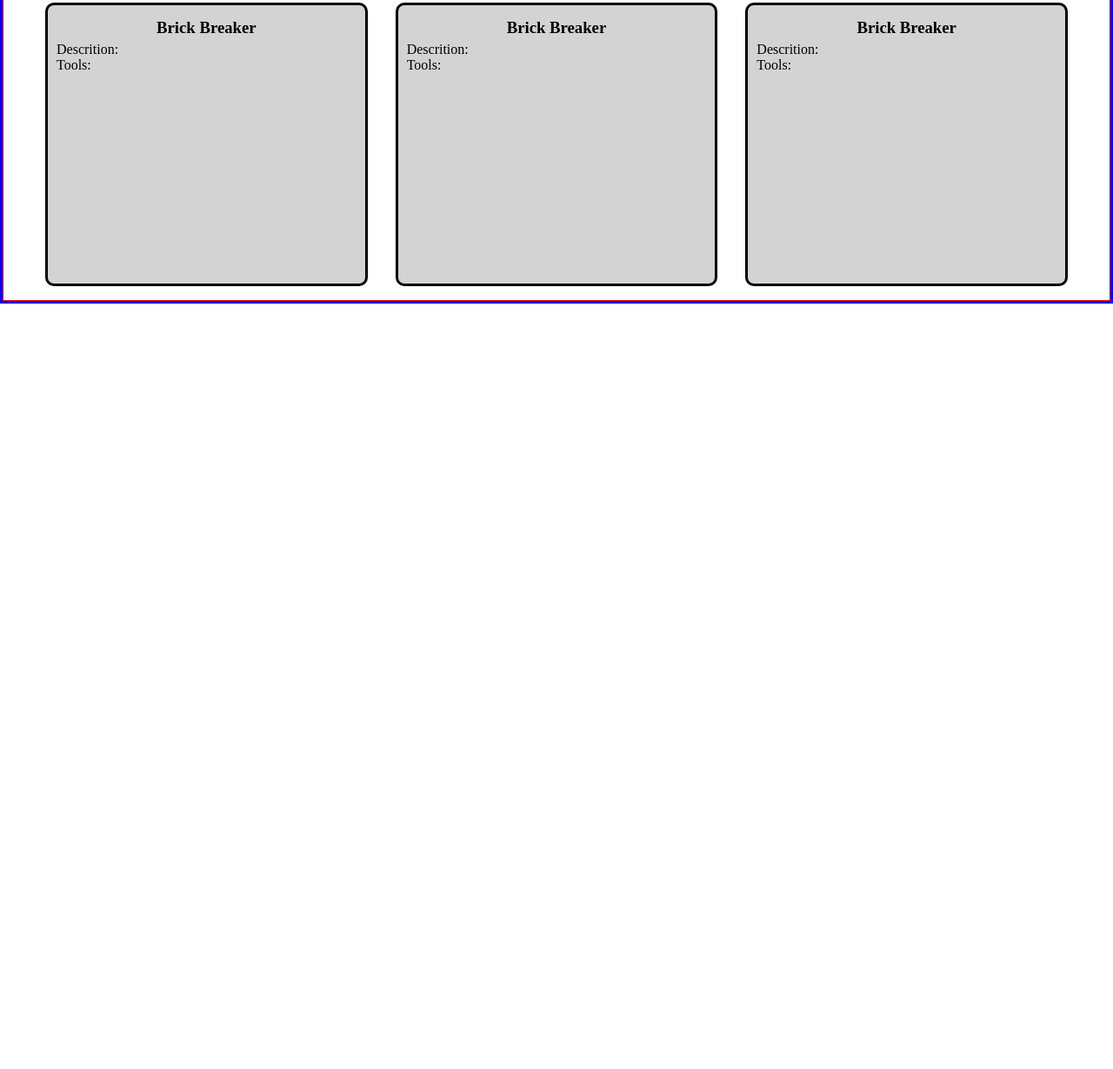
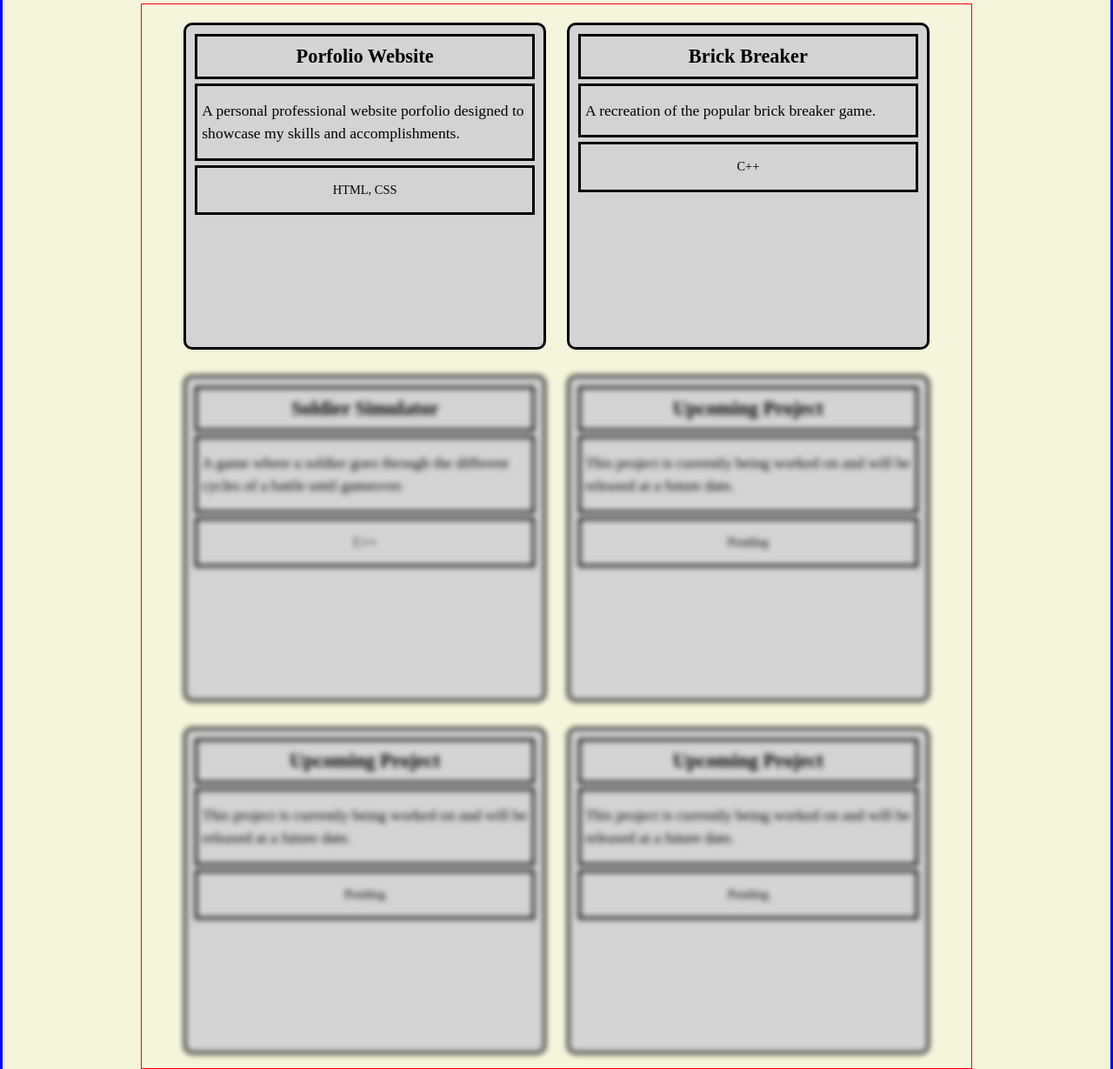
Before and after one commit to lentay-byte/lentay-byte.github.io, a plain HTML site: page index.html in a window 1280 px wide. Shown: the part 889-2118 px from the top of the page at 87% size. Before the commit the page ends 1238 px from the top, so only its background shows below. Drawn offline with Linux system fonts and the light colour scheme.

Commit message:
Updated Project Section
Improved the projects section in terms of project cards, positioning and responsiveness.
Also added more cards and blur effect for upcoming projects.

```diff
--- a/index.html
+++ b/index.html
@@ -57,19 +57,45 @@
             </h2>
             <div class = "card-holders">
                 <div class="p-card">
-                    <h3>Brick Breaker</h3>
-                    <p>Descrition: </p>
-                    <p>Tools:</p>
+                    <h3>Porfolio Website</h3>
+                    <p>A personal professional website porfolio designed to
+                        showcase my skills and accomplishments.
+                    </p>
+                    <p id="tools">HTML, CSS</p>
                 </div>
                 <div class="p-card">
                     <h3>Brick Breaker</h3>
-                    <p>Descrition: </p>
-                    <p>Tools:</p>
+                    <p>A recreation of the popular brick breaker game.</p>
+                    <p id="tools">C++</p>
                 </div>
-                <div class="p-card">
-                    <h3>Brick Breaker</h3>
-                    <p>Descrition: </p>
-                    <p>Tools:</p>
+                <div class="p-card pblur">
+                    <h3>Soldier Simulator</h3>
+                    <p>A game where a soldier goes through the different cycles of a battle
+                        until gameover.
+                    </p>
+                    <p id="tools">C++</p>
+
+                </div>
+                <div class="p-card pblur">
+                    <h3>Upcoming Project</h3>
+                    <p>This project is currently being worked on and will
+                        be released at a future date.
+                    </p>
+                    <p id="tools">Pending</p>
+                </div>
+                <div class="p-card pblur">
+                    <h3>Upcoming Project</h3>
+                    <p>This project is currently being worked on and will
+                        be released at a future date.
+                    </p>
+                    <p id="tools">Pending</p>
+                </div>
+                <div class="p-card pblur">
+                    <h3>Upcoming Project</h3>
+                    <p>This project is currently being worked on and will
+                        be released at a future date.
+                    </p>
+                    <p id="tools">Pending</p>
                 </div>
 
 
--- a/style.css
+++ b/style.css
@@ -105,7 +105,7 @@
     font-size: 1.1em;
     line-height: 1.5;
     text-align: justify;
-
+    overflow: hidden;
 
 }
 .skills-list {
@@ -126,6 +126,7 @@
     margin: 10px 0;
     background-color: white;
     border: solid 2px black;
+    border-radius: 5px;
 }
 
 .resume-btn:hover {
@@ -139,32 +140,18 @@
 }
 
 
-
-/*
-.about-cont {
-
-
-}
-
-.skills-cont {
-    background-color: white;
-    margin: 0 auto;
-    color: black;
-    padding: 5px;
-
-}
-*/
-
 /*------------- Projects Section -----------------------------*/
 
 .projects-cont {
     border: solid 3px blue;
     box-sizing: border-box;
     height: auto;
+    background-color: beige;
 }
 
 .projects-cont h2 {
-    margin: 2px auto;
+    font-size: 1.8em;
+    margin: 8px auto;
     border: solid 1px black;
     text-align: center;
 
@@ -173,23 +160,53 @@
 .card-holders {
     display: grid;
     box-sizing: border-box;
-    grid-gap: 2rem;
+    grid-gap: 1.5rem;
     border: solid 1px red;
     padding: 1rem 3rem;
-    grid-template-columns: repeat(auto-fill, minmax(20rem,.5fr));
+    grid-template-columns: repeat(auto-fill, minmax(17rem,1fr));
     height: fit-content;
+    width: 75%;
+    margin: auto;
 }
 
 .p-card {
     background-color: lightgray;
     padding: 10px;
-    min-height: 300px;
+    min-height: 350px;
     height: auto;
     border: solid 3px black;
     border-radius: 10px;
+    margin-top: 5px;
+}
+
+.p-card:hover {
+    margin-top: 0px;
+    background-color: rgb(249, 249, 249);
+    margin-bottom: 5px;
+
 }
 
 .p-card h3 {
+    font-size: 1.4em;
     text-align: center;
-    padding: 5px;
+    padding: 10px;
+    border: solid 3px black;
 }
+
+.p-card p {
+    padding: 15px 5px;
+    font-size: 1.1em;
+    border: solid 3px black;
+    margin: 5px 0px;
+    line-height: 1.5;
+}
+
+#tools {
+    text-align: center;
+    font-size: .9em;
+    position: relative;
+}
+
+.pblur {
+    filter:blur(3px);
+}
```
